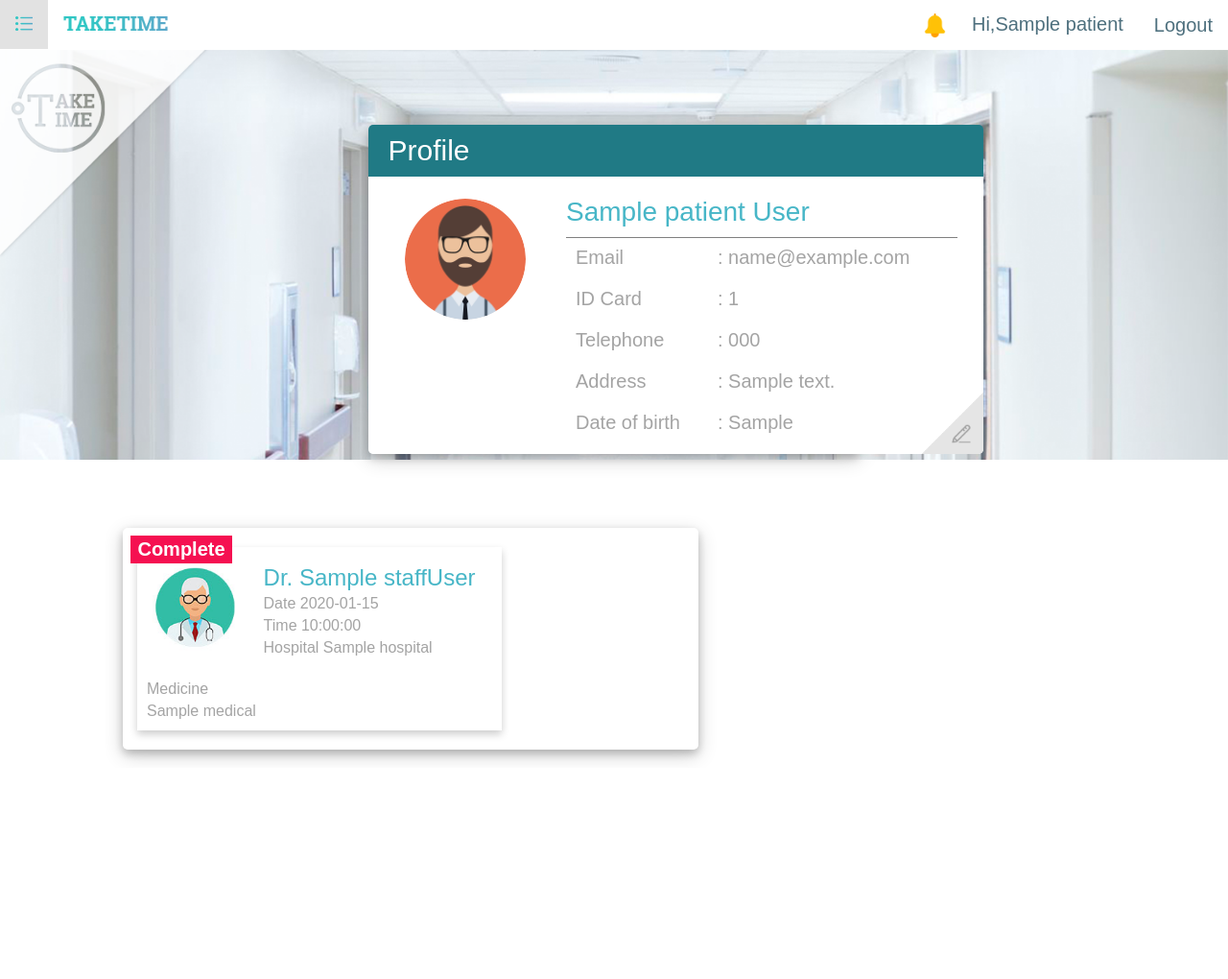
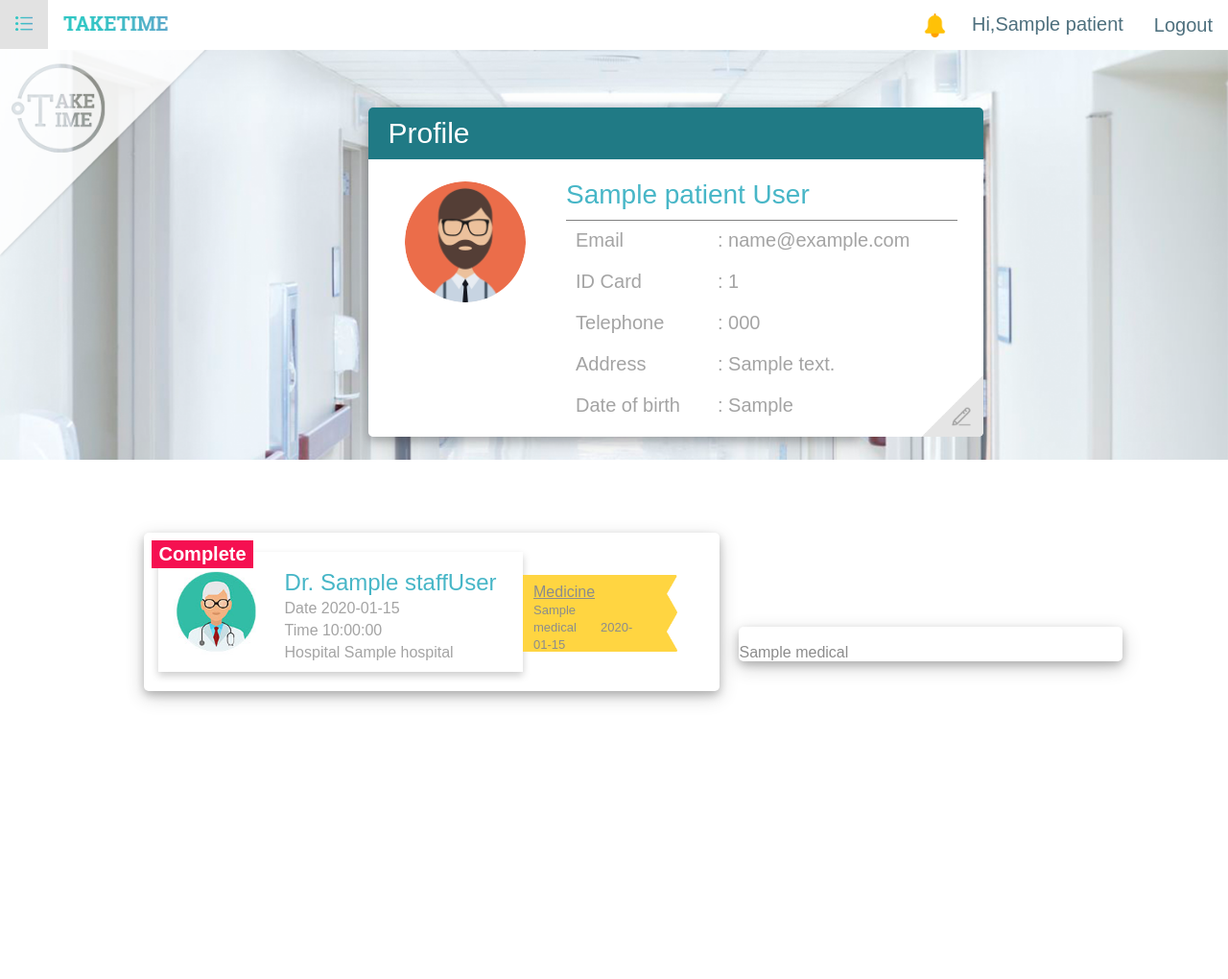
Before and after one commit to Izeple/TakeTime, a PHP site: page /profile.php in a window 1280 px wide. Shown: the whole page at 96% size. Before the commit the page ends 793 px from the top, so only its background shows below. Run offline with PHP 8.4, Linux system fonts and the light colour scheme; the visitor is signed in with stand-in values (Sample User, id 1); tables that the repository leaves empty or names only in its code hold one stand-in row (values such as "Sample post"); some libraries are stand-ins or nearby versions; some web fonts are replaced.

Commit message:
PROFILEUN

```diff
--- a/css/profile2.css
+++ b/css/profile2.css
@@ -1,9 +1,8 @@
+
 .boxe{
-    position:absolute;
-    top:130px;
+    z-index: 1;
+    margin:60px auto auto auto;
     width:40%;
-    margin-left: 30%;
-    margin-right: 30%;
     box-shadow: 0 4px 8px 0 rgba(0, 0, 0, 0.2), 0 6px 20px 0 rgba(0, 0, 0, 0.19);
     border-radius:5px;
 }
@@ -119,12 +118,12 @@
   }
 
   .bookhis{
-    position:absolute;
-    top:550px;
+    margin-top:100px;
     width:600px;
     background-color: white;
-    margin-left: 10%;
-    margin-right: 50%;
+    margin-left: 150px;
+    display:inline-block;
+
     box-shadow: 0 4px 8px 0 rgba(0, 0, 0, 0.2), 0 6px 20px 0 rgba(0, 0, 0, 0.19);
     border-radius:5px;
     margin-bottom: 300px;
@@ -132,12 +131,22 @@
 }
 
 .med{
-    width: 200px;
-    background-image: url(/img/tag.png);
-    background-repeat: no-repeat;
-  background-attachment: fixed;
-    margin:auto;
-    padding:10px 10px 10px 10px;
-    display: inline-block;
+    font-size:16px;
+    position:absolute;
+    padding:9px;
+    right:-120px;
+    top:24px;
+    overflow:auto;
+    width:100px;
+    height: 60px;
 
 }
+.allergy{
+    margin-left:1rem;
+    width:400px;
+    display:inline-block;
+    background-color: white;
+    box-shadow: 0 4px 8px 0 rgba(0, 0, 0, 0.2), 0 6px 20px 0 rgba(0, 0, 0, 0.19);
+    border-radius:5px;
+
+}
--- a/css/selectdoc.css
+++ b/css/selectdoc.css
@@ -36,7 +36,6 @@
             width:380px;
             box-shadow: 0 4px 8px 0 rgba(0, 0, 0, 0.2);
             transition: 0.3s;
-            overflow: auto;
         }
 
         .card:hover {
--- a/profile.php
+++ b/profile.php
@@ -54,7 +54,10 @@
             </li>
             <li style="float:right"><button class="btn4" id="btn4"><img src="./img/bell.png" height="25"></button></li>
         </ul>
-        <section><img src="./img/Banner.png" style="width:100%">
+        <section>
+            <div style="position:absolute; z-index:-1; width:100%;">
+                <img src="./img/Banner.png" style="width:100% ">
+            </div>
             <div id="sidenav" class="sidenav">
                 <div class="sidein"><a href="profile.php"><img src="img/user.png" height="30"></a></div>
                 <div class="sidein"><a href="selectdoc.php"><img src="img/help.png" height="30"></a></div>
@@ -64,6 +67,7 @@
 
         </section>
     </div>
+
     <div class="boxe">
         <div class="hpro">Profile</div>
         <div class="Profile">
@@ -96,6 +100,7 @@
             </div>
         </div>
     </div>
+
     <div id="propop" class="login">
         <!-- Modal content -->
         <div class="propop">
@@ -134,6 +139,7 @@
     </div>
     </div>
     </div>
+    <div class="down">
         <div class="bookhis">
             <?php
             //        $status_select = "Complete";
@@ -143,10 +149,9 @@
             $result_Schedule = PDOfetchAll($sql);
             if ($result_Schedule) {
                 foreach ($result_Schedule as $row) {
-                if ($i % 3 == 0 && $i != 0) {
+                    if ($i != 0) {
 
                         ?>
-    </div>
         <?php } ?>
     <?php if ($row['status'] == "Ongoing") { ?>
         <div class="column">
@@ -186,14 +191,14 @@
             }
         }
         foreach ($result_Schedule as $row) {
-        if ($i % 3 == 0 && $i != 0) {
+            if ($i != 0) {
 
                 ?>
-</div>
+
 <?php } ?>
 <?php if ($row['status'] == "Complete") { ?>
     <div class="column">
-<div class="card2">
+        <div class="card2" style="position:relative">
             <h4 class="HeadModule-h5-1" style="position: absolute; margin-top:-12px; margin-left:-7px; ">Complete</h4>
 
             <div class="sideleft">
@@ -222,32 +227,34 @@
 
 
             </div>
+            <img src="./img/tag.png" style="position:absolute; right:-161.24px; top:24px;" height="80px;">
             <div class="med">
-                    <font size='3' color="#a4a4a4">
-                    Medicine<?php
+                <font size='3' color="#8c8c8c" style="margin:0px;"><u>Medicine </u>
+                    <font size='2' color="#8c8c8c">
+                        <?php
                                     $sql = "SELECT * FROM history_medicine WHERE schedule_id = '" . $row['schedule_id'] . "'";
                                     $result_Med = PDOfetchAll($sql);
-                                            if($result_Med){
-                                                foreach($result_Med as $medt){
+                                    if ($result_Med) {
+                                        foreach ($result_Med as $medt) {
 
                                             $sql = "SELECT * FROM medical WHERE medicine_id = '" . $medt['medicine_id'] . "'";
                                             $rest_Med = PDOfetchAll($sql)[0];
                                             ?>
                                 <br>
                             <?php
-                                                echo $rest_Med['medicine_name'];
+                                                echo $rest_Med['medicine_name'] . "&nbsp&nbsp&nbsp&nbsp&nbsp&nbsp&nbsp" . $medt['times'] . "&nbsp&nbsptimes";
                                             }
-
-                                            }
-                                            else{
+                                        } else {
                                             ?>
                             <br>
                         <?php
-                                                echo "none";
+                                        echo "None";
                                     }
                                     ?><br>
+
                     </font>
             </div>
+
         </div>
     </div>
 <?php
@@ -257,13 +264,36 @@
 }
 ?>
 
+    </div>
 
 
+<div class="allergy">
+    <?php
+    $sql = "SELECT * FROM allergy_medicine WHERE patient_id = '" . $result_User['patient_id'] . "'";
+    $result_allergy = PDOfetchAll($sql);
+    if ($result_allergy) {
+        foreach ($result_allergy as $aller) {
+
+            $sql = "SELECT * FROM medical WHERE medicine_id = '" . $aller['medicine_id'] . "'";
+            $realler = PDOfetchAll($sql)[0];
+            ?>
+            <br>
+        <?php
+                echo $realler['medicine_name'];
+            }
+        } else {
+            ?>
+        <br>
+    <?php
+        echo "None";
+    }
+    ?><br>
+
+</div>
+
+</div>
 
 
-
-
-</div>
 </body>
 
 </html>
```
Also changed, not shown: editproflie.php (+4 -18 lines). Lines whose indentation alone changed are shown as unchanged.
